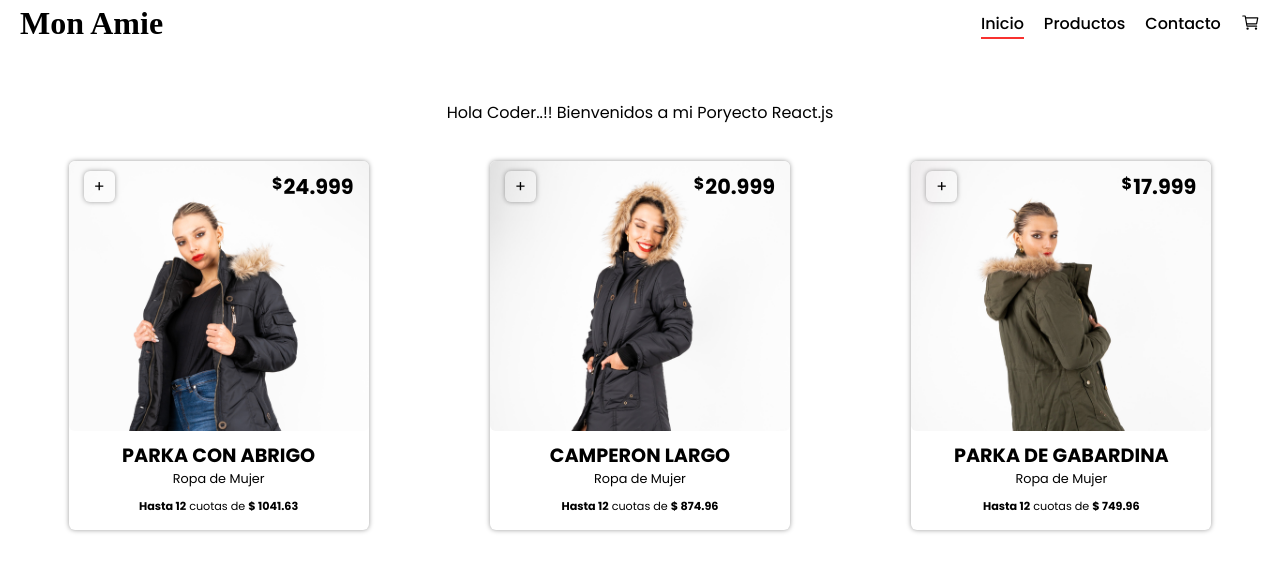
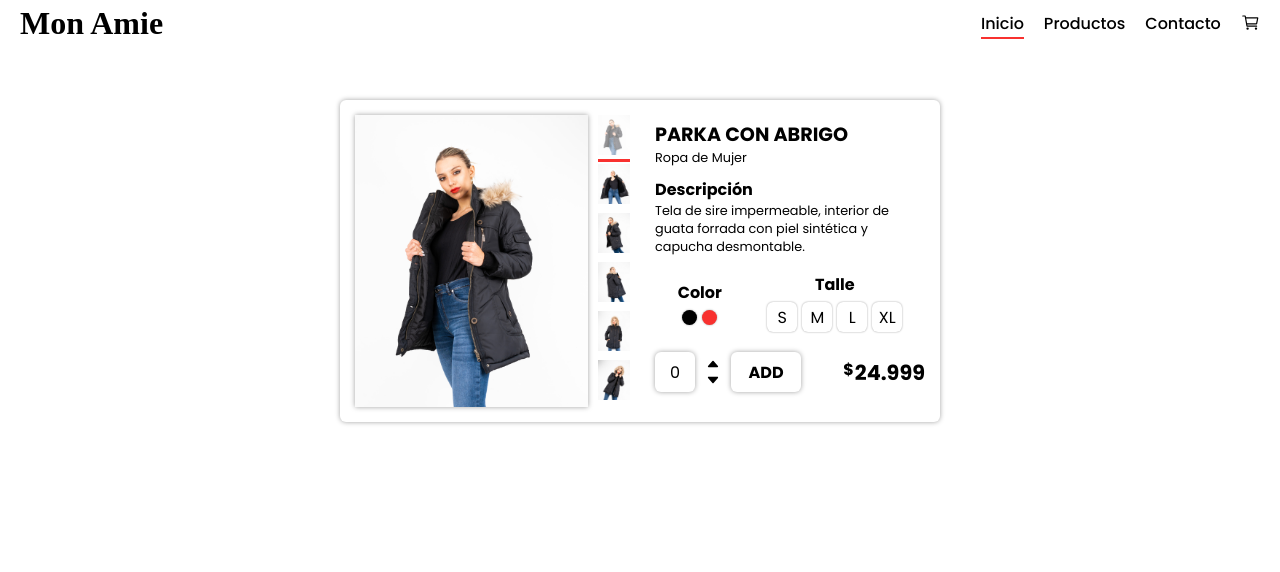
Before and after one commit to Pablo220288/monami, a React (Create React App) app: page / in a window 1280 px wide. Shown: the top 572 px of the page. Built offline with nearby package versions, Linux system fonts and the light colour scheme; a web font is replaced by a local one.

Commit message:
Item Details ADD

```diff
--- a/src/App.js
+++ b/src/App.js
@@ -1,6 +1,7 @@
 import "./sass/styles.scss";
 import NavBar from "./components/NavBar.js";
-import ItemListContainer from "./components/ItemListContainer";
+//import ItemListContainer from "./components/ItemListContainer";
+import ItemDetailContainer from "./components/ItemDetailContainer.js";
 
 function App() {
   return (
@@ -9,9 +10,10 @@ function App() {
         <NavBar />
       </header>
       <main>
-        <ItemListContainer
+        {/* <ItemListContainer
           greeting={"Hola Coder..!! Bienvenidos a mi Poryecto React.js"}
-        />
+        /> */}
+        <ItemDetailContainer />
       </main>
     </div>
   );
--- a/src/components/Item.js
+++ b/src/components/Item.js
@@ -1,16 +1,4 @@
-import ItemDetailContainer from "./ItemDatailContainer";
-import { useState } from "react";
-
 const Item = ({ product }) => {
-  const [isOpenModal, setIsOpenModal] = useState(false);
-
-  const openModal = () => {
-    setIsOpenModal(true);
-  };
-  const closeModal = () => {
-    setIsOpenModal(false);
-  };
-
   return (
     <div>
       <li key={product.id} className="cardProduct">
@@ -18,7 +6,7 @@ const Item = ({ product }) => {
           <img src={product.img[1]} alt={product.title}></img>
           <div className="productItem">
             <div className="more_price">
-              <buttom className="buttom-datails" onClick={openModal}>
+              <buttom className="buttom-datails">
                 +
               </buttom>
               <div className="price-conten">
@@ -39,7 +27,6 @@ const Item = ({ product }) => {
           </p>
         </div>
       </li>
-      <ItemDetailContainer product={product} isOpen={isOpenModal} closeModal={closeModal} />
     </div>
   );
 };
--- a/src/components/ItemDatailContainer.js
+++ /dev/null
@@ -1,11 +0,0 @@
-import ItemDatail from "./ItemDatail";
-
-const ItemDetailContainer = ({ product, isOpen, closeModal }) => {
-  return (
-    <div className={`itemDetailContainer ${isOpen && 'details-open'}`} onClick={closeModal}>
-      <ItemDatail product={product} closeModal={closeModal}/>
-    </div>
-  );
-};
-
-export default ItemDetailContainer;
--- a/src/components/ItemDatail.js
+++ b/src/components/ItemDetail.js
@@ -1,7 +1,9 @@
 import { useState } from "react";
 import CantCart from "./CantCart";
 
-const ItemDatail = ({ product, closeModal }) => {
+const ItemDetail = ({ item }) => {
+console.log(item)
+
   const [imgMajor, setImgMajor] = useState(1);
 
   const [imgSecundary1, setImgSecundary1] = useState(true);
@@ -11,20 +13,16 @@ const ItemDatail = ({ product, closeModal }) => {
   const [imgSecundary5, setImgSecundary5] = useState(false);
   const [imgSecundary6, setImgSecundary6] = useState(false);
 
-  const handleModalClose = (e) => {
-    e.stopPropagation();
-  };
-
   return (
-    <div className="itemDatails" onClick={handleModalClose}>
-      <div className="closeDetails" onClick={closeModal}>
+    <div className="itemDatails">
+      <div className="closeDetails">
         <ion-icon name="close"></ion-icon>
       </div>
       <section className="datailsGallery">
         <img
           className="imgMajor"
-          alt={product.title}
-          src={product.img[imgMajor]}
+          alt={item.title}
+          src={item.img[imgMajor]}
         />
         <div className="imgSecundarys">
           <div
@@ -35,9 +33,9 @@ const ItemDatail = ({ product, closeModal }) => {
             }
           >
             <img
-              alt={product.title}
+              alt={item.title}
               className="imgSecundary"
-              src={product.img[1]}
+              src={item.img[1]}
               onClick={() => {
                 setImgMajor(1);
                 setImgSecundary1(true);
@@ -57,9 +55,9 @@ const ItemDatail = ({ product, closeModal }) => {
             }
           >
             <img
-              alt={product.title}
+              alt={item.title}
               className="imgSecundary"
-              src={product.img[2]}
+              src={item.img[2]}
               onClick={() => {
                 setImgMajor(2);
                 setImgSecundary1(false);
@@ -79,9 +77,9 @@ const ItemDatail = ({ product, closeModal }) => {
             }
           >
             <img
-              alt={product.title}
+              alt={item.title}
               className="imgSecundary"
-              src={product.img[3]}
+              src={item.img[3]}
               onClick={() => {
                 setImgMajor(3);
                 setImgSecundary1(false);
@@ -101,9 +99,9 @@ const ItemDatail = ({ product, closeModal }) => {
             }
           >
             <img
-              alt={product.title}
+              alt={item.title}
               className="imgSecundary"
-              src={product.img[4]}
+              src={item.img[4]}
               onClick={() => {
                 setImgMajor(4);
                 setImgSecundary1(false);
@@ -123,9 +121,9 @@ const ItemDatail = ({ product, closeModal }) => {
             }
           >
             <img
-              alt={product.title}
+              alt={item.title}
               className="imgSecundary"
-              src={product.img[5]}
+              src={item.img[5]}
               onClick={() => {
                 setImgMajor(5);
                 setImgSecundary1(false);
@@ -145,9 +143,9 @@ const ItemDatail = ({ product, closeModal }) => {
             }
           >
             <img
-              alt={product.title}
+              alt={item.title}
               className="imgSecundary"
-              src={product.img[6]}
+              src={item.img[6]}
               onClick={() => {
                 setImgMajor(6);
                 setImgSecundary1(false);
@@ -163,12 +161,12 @@ const ItemDatail = ({ product, closeModal }) => {
       </section>
       <section className="cardProduct datails">
         <div className="productItem">
-          <h2 className="title">{product.title}</h2>
-          <p className="category">{product.category}</p>
+          <h2 className="title">{item.title}</h2>
+          <p className="category">{item.category}</p>
         </div>
         <div className="productItem">
           <h2 className="infoTitle">Descripción</h2>
-          <p className="infoText">{product.description}</p>
+          <p className="infoText">{item.description}</p>
         </div>
         <div className="productItem">
           <div className="colors_size">
@@ -195,7 +193,7 @@ const ItemDatail = ({ product, closeModal }) => {
             <CantCart />
             <div className="price-conten">
               <p>$</p>
-              <p className="price">{`${product.price}`}</p>
+              <p className="price">{`${item.price}`}</p>
             </div>
           </div>
         </div>
@@ -203,4 +201,4 @@ const ItemDatail = ({ product, closeModal }) => {
     </div>
   );
 };
-export default ItemDatail;
+export default ItemDetail;
--- /dev/null
+++ b/src/components/ItemDetailContainer.js
@@ -0,0 +1,37 @@
+import { useState, useEffect } from "react";
+import ItemDetail from "./ItemDetail";
+import Loader from "./Loader";
+
+const itemMock = {
+  id: 1,
+  img: {
+    1: require("../assets/product_1_1.jpg"),
+    2: require("../assets/product_1_2.jpg"),
+    3: require("../assets/product_1_3.jpg"),
+    4: require("../assets/product_1_4.jpg"),
+    5: require("../assets/product_1_5.jpg"),
+    6: require("../assets/product_1_6.jpg"),
+  },
+  title: "PARKA CON ABRIGO",
+  category: "Ropa de Mujer",
+  description:
+    "Tela de sire impermeable, interior de guata forrada con piel sintética y capucha desmontable.",
+  price: 24.999,
+};
+
+const ItemDetailContainer = () => {
+  const [item, setItem] = useState(null);
+  const [hasProduct, setHasProduct] = useState(false);
+
+  useEffect(() => {
+    let details = new Promise((resolve) => setTimeout(() => resolve(itemMock), 2000))
+
+    details
+    .then((data) => setItem(data))
+    .then((data) => setHasProduct(!data));
+  }, []);
+
+  return <div className="itemDetailContainer">{!hasProduct ? <Loader /> : <ItemDetail item={item} />}</div>;
+};
+
+export default ItemDetailContainer;
--- a/src/components/ItemListContainer.js
+++ b/src/components/ItemListContainer.js
@@ -4,7 +4,7 @@ import Loader from "./Loader";
 import PRODUCTOS from "./products";
 
 const ItemListContainer = ({ greeting }) => {
-  const [products, setProducts] = useState([]);
+  const [product, setProduct] = useState([]);
   const [hasProduct, setHasProduct] = useState(false);
 
   const listproduct = new Promise((resolve) =>
@@ -23,7 +23,7 @@ const ItemListContainer = ({ greeting }) => {
       {!hasProduct ? (
         <Loader/>
       ) : (
-        <ItemList products={products}/>
+        <ItemList products={product}/>
       )}
     </div>
   );
--- a/src/sass/section/itemDatailsContainer.scss
+++ /dev/null
@@ -1,20 +0,0 @@
-.itemDetailContainer {
-    //opacity: 0;
-    //pointer-events: none;
-    width: 100%;
-    height: 100%;
-    position: absolute;
-    z-index: 100;
-    top: 50%;
-    left: 50%;
-    transform: translate(-50%, -50%);
-    background-color: #00000075;
-    display: none;
-    justify-content: center;
-    align-items: center;
-  }
-
-  .details-open{
-    display: flex;
-
-  }
--- /dev/null
+++ b/src/sass/section/itemDetailsContainer.scss
@@ -0,0 +1,7 @@
+.itemDetailContainer {
+  width: 100%;
+  display: flex;
+  justify-content: center;
+  align-items: center;
+  padding: 100px 0px;
+}
--- a/src/sass/styles.scss
+++ b/src/sass/styles.scss
@@ -7,5 +7,5 @@
 @import "./section/itemList.scss";
 @import "./section/item.scss";
 @import "./section/cantCart.scss";
-@import "./section/itemDatailsContainer.scss";
-@import "./section/itemDatails.scss";
+@import "./section/itemDetailsContainer.scss";
+@import "./section/itemDetails.scss";
```
Also changed, not shown: src/sass/section/itemDetails.scss (renamed from src/sass/section/itemDatails.scss).
